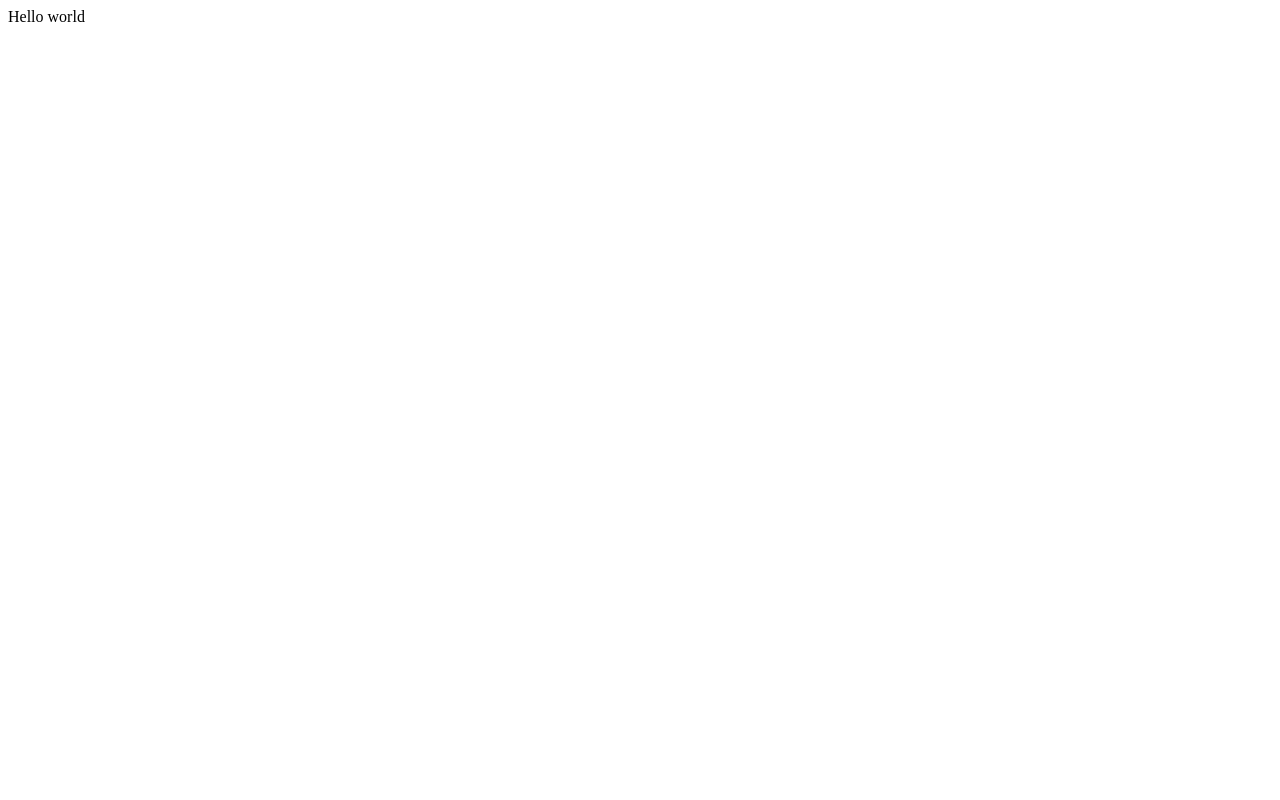
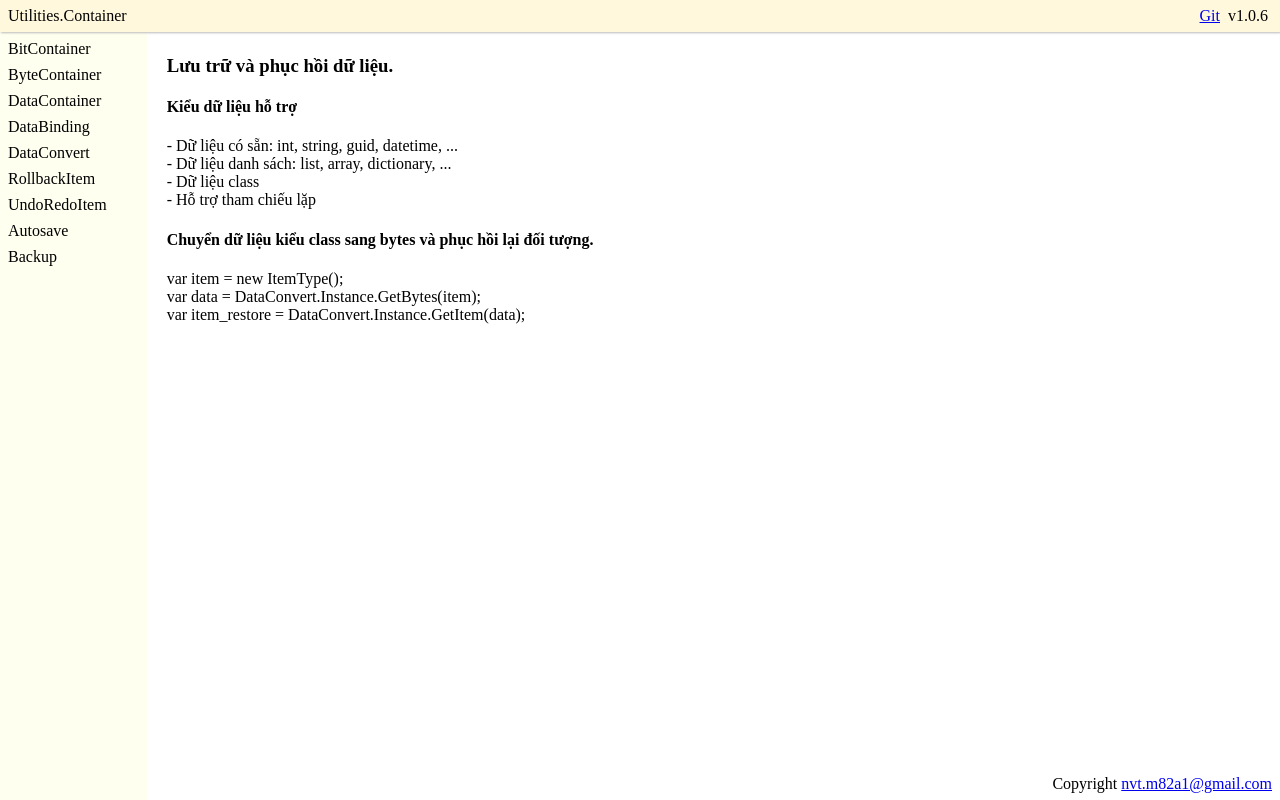
Before and after one commit to nvt-m82a1/nvt-m82a1.github.io, a plain HTML site: page Utilities.Container/index.html in a window 1280 px wide. Drawn offline with Linux system fonts and the light colour scheme.

Commit message:
Add Utilities.Container

```diff
--- /dev/null
+++ b/Utilities.Container/files/css/app.css
@@ -0,0 +1,21 @@
+@import url(header.css);
+@import url(menu.css);
+@import url(page.css);
+@import url(footer.css);
+
+html {
+    height: 100vh;
+}
+
+body {
+    display: flex;
+    flex-direction: column;
+    height: 100%;
+    margin: 0;
+}
+
+#app_body {
+    display: flex;
+    flex-grow: 1;
+    z-index: 1;
+}
--- /dev/null
+++ b/Utilities.Container/files/css/footer.css
@@ -0,0 +1,15 @@
+#footer {
+    display: flex;
+    position: absolute;
+    width: 100vw;
+    height: 32px;
+    bottom: 0;
+    align-items: center;
+    flex-direction: row-reverse;
+    z-index: 2;
+}
+
+#footer div {
+    padding-left: 8px;
+    padding-right: 8px;
+}
--- /dev/null
+++ b/Utilities.Container/files/css/header.css
@@ -0,0 +1,28 @@
+#header {
+    display: flex;
+    justify-content: space-between;
+    height: 32px;
+    align-items: center;
+    padding-left: 8px;
+    padding-right: 8px;
+    background-color: cornsilk;
+    box-shadow: 1px 1px 2px #bbb;
+    z-index: 3;
+}
+
+#header #app_name {
+    cursor: pointer;
+}
+
+#header .left {
+    display: flex;
+}
+
+#header .right {
+    display: flex;
+}
+
+#header .right div {
+    padding-left: 4px;
+    padding-right: 4px;
+}
--- /dev/null
+++ b/Utilities.Container/files/css/menu.css
@@ -0,0 +1,19 @@
+#menu {
+    background-color: ivory;
+    padding: 4px 40px 4px 8px;
+}
+
+#menu .jselement.menu-item {
+    padding-top: 4px;
+    padding-bottom: 4px;
+    cursor: pointer;
+}
+
+#menu .jselement.menu-item:hover {
+    text-decoration: underline;
+    text-underline-offset: 4px;
+}
+
+#menu .jselement.menu-item.menu-highlight {
+    color: turquoise;
+}
--- /dev/null
+++ b/Utilities.Container/files/css/page.css
@@ -0,0 +1,16 @@
+#page {
+    padding: 4px 8px 4px 20px;
+}
+
+#page .jselement.method {
+    padding-top: 4px;
+    padding-bottom: 20px;
+}
+
+#page .jselement.method-name {
+    padding-bottom: 4px;
+}
+
+#page .jselement.method-description {
+    padding-left: 20px;
+}
--- /dev/null
+++ b/Utilities.Container/files/js/pagerender.js
@@ -0,0 +1,79 @@
+(function () {
+    // header
+    var appName = document.getElementById("app_name");
+    var appDescription = document.getElementById("app_description");
+
+    appName.onclick = () => {
+        highlightMenu();
+        var page = document.getElementById("page");
+        page.replaceChildren(appDescription);
+    }
+    // end header
+
+    // menu
+    var menu = document.getElementById("menu");
+    menu.classList.add("jselement");
+    menu.classList.add("menu");
+    var pagemodel = window.pagemodel || [];
+    var pageloaded = {};
+
+    pagemodel.forEach(x => {
+        var menuElement = document.createElement("div");
+        menuElement.classList.add("jselement");
+        menuElement.classList.add("menu-item");
+        menuElement.textContent = x.name;
+        menuElement.onclick = () => {
+            loadPage(x.name, pageloaded);
+            highlightMenu(menuElement);
+        }
+        menu.append(menuElement);
+    });
+
+    function loadPage(name, loaded) {
+        if (loaded[name] === undefined) {
+            var classes = pagemodel.find(x => x.name === name);
+            if (classes === undefined) return;
+
+            loaded[name] = [];
+            classes.methods.forEach(x => {
+                loaded[name].push(createMethodElement(x));
+            });
+        }
+
+        var page = document.getElementById("page");
+        page.replaceChildren(...loaded[name]);
+    }
+
+    function createMethodElement(methodData) {
+        var methodElement = document.createElement("div");
+        methodElement.classList.add("jselement");
+        methodElement.classList.add("method");
+        methodElement.textContent = methodData.name;
+
+        var nameElement = document.createElement("div");
+        nameElement.classList.add("jselement");
+        nameElement.classList.add("method-name");
+        nameElement.textContent = methodData.name;
+
+        var descriptionElement = document.createElement("div");
+        descriptionElement.classList.add("jselement");
+        descriptionElement.classList.add("method-description");
+        descriptionElement.textContent = methodData.description;
+
+        methodElement.replaceChildren(nameElement, descriptionElement);
+        return methodElement;
+    }
+
+    function highlightMenu(menuElement) {
+        menu.childNodes.forEach(menuNode => {
+            if (menuNode !== menuElement) {
+                menuNode.classList.remove("menu-highlight");
+            }
+        })
+
+        if (menuElement !== undefined) {
+            menuElement.classList.add("menu-highlight");
+        }
+    }
+    // end menu
+})();
--- /dev/null
+++ b/Utilities.Container/files/model/pagemodel.js
@@ -0,0 +1,256 @@
+window.pagemodel = [
+  {
+    "name": "BitContainer",
+    "description": "Xử lý dữ liệu boolean",
+    "methods": [
+      {
+        "name": "void Add(bool data)",
+        "description": "Thêm một dữ liệu boolean"
+      },
+      {
+        "name": "void AddArray(IEnumerable<bool> data)",
+        "description": "Thêm một mảng dữ liệu boolean"
+      },
+      {
+        "name": "bool? Read()",
+        "description": "Đọc một dữ liệu boolean"
+      },
+      {
+        "name": "bool? Scan()",
+        "description": "Quét một dữ liệu boolean"
+      },
+      {
+        "name": "bool?[] ReadArray(int length)",
+        "description": "Đọc một mảng boolean"
+      },
+      {
+        "name": "void ReadReset()",
+        "description": "Reset cờ đọc"
+      },
+      {
+        "name": "void Clear()",
+        "description": "Làm rỗng container"
+      },
+      {
+        "name": "IEnumerable<byte> Export()",
+        "description": "Xuất dữ liệu từ container"
+      },
+      {
+        "name": "int Import(byte[] buffer, int start = 0)",
+        "description": "Nhập dữ liệu vào container"
+      }
+    ]
+  },
+  {
+    "name": "ByteContainer",
+    "description": "Xử lý dữ liệu byte",
+    "methods": [
+      {
+        "name": "void AddItem(byte data)",
+        "description": "Thêm một dữ liệu byte"
+      },
+      {
+        "name": "void AddItems(byte[] data)",
+        "description": "Thêm một danh sách dữ liệu byte"
+      },
+      {
+        "name": "void AddArray(IEnumerable<byte> data",
+        "description": "Thêm một mảng dữ liệu"
+      },
+      {
+        "name": "byte? ReadItem()",
+        "description": "Đọc một dữ liệu byte"
+      },
+      {
+        "name": "byte[] ReadItems(int length)",
+        "description": "Đọc nhiều dữ liệu byte"
+      },
+      {
+        "name": "byte[] ScanItems(int length)",
+        "description": "Quét nhiều dữ liệu byte"
+      },
+      {
+        "name": "(int, IEnumerable<byte>?) ReadArray()",
+        "description": "Đọc một mảng dữ liệu"
+      },
+      {
+        "name": "void ReadReset()",
+        "description": "Reset thông tin đọc"
+      },
+      {
+        "name": "void Clear()",
+        "description": "Làm rỗng container"
+      },
+      {
+        "name": "IEnumerable<byte> Export()",
+        "description": "Xuất dữ liệu từ container"
+      },
+      {
+        "name": "int Import(byte[] buffer, int start = 0)",
+        "description": "Nhập dữ liệu vào container"
+      }
+    ]
+  },
+  {
+    "name": "DataContainer",
+    "description": "Xử lý dữ liệu data",
+    "methods": [
+      {
+        "name": "void AddLength(int data)",
+        "description": "Ghi một kích thước byte hoặc integer"
+      },
+      {
+        "name": "int ReadLength()",
+        "description": "Đọc một kích thước byte hoặc integer"
+      },
+      {
+        "name": "int ScanLength()",
+        "description": "Quét trước kích thước là một byte hoặc integer"
+      },
+      {
+        "name": "void AddBoolean(bool data)",
+        "description": "Ghi một giá trị boolean"
+      },
+      {
+        "name": "bool? ReadBoolean()",
+        "description": "Đọc một giá trị boolean"
+      },
+      {
+        "name": "void AddBooleanArray(IEnumerable<bool> data)",
+        "description": "Ghi một danh sách giá trị boolean"
+      },
+      {
+        "name": "IEnumerable<bool?> ReadBooleanArray(int length)",
+        "description": "Đọc một danh sách giá trị boolean"
+      },
+      {
+        "name": "void AddArray(IEnumerable<byte> data)",
+        "description": "Ghi một mảng dữ liệu"
+      },
+      {
+        "name": "(int, IEnumerable<byte>?) ReadArray()",
+        "description": "Đọc một mảng dữ liệu"
+      }
+    ]
+  },
+  {
+    "name": "DataBinding",
+    "description": "Đọc và ghi thành viên của class",
+    "methods": [
+      {
+        "name": "byte[]? ReadMembers<T>(T item) where T : class",
+        "description": "Đọc thuộc tính trong item"
+      },
+      {
+        "name": "void WriteMembers<T>(T item, byte[]? data) where T : class",
+        "description": "Ghi vào item những thuộc tính trong data"
+      }
+    ]
+  },
+  {
+    "name": "DataConvert",
+    "description": "Đọc và ghi một kiểu dữ liệu",
+    "methods": [
+      {
+        "name": "byte[]? GetBytes<T>(T? data)",
+        "description": "Lấy dữ liệu bytes từ data"
+      },
+      {
+        "name": "T? GetItem<T>(byte[]? data)",
+        "description": "Lấy giá trị trong data"
+      }
+    ]
+  },
+  {
+    "name": "RollbackItem",
+    "description": "Rollback một đối tượng",
+    "methods": [
+      {
+        "name": "void Commit()",
+        "description": "Lưu trạng thái hiện tại"
+      },
+      {
+        "name": "bool Rollback()",
+        "description": "Trở về trạng thái phía trước"
+      }
+    ]
+  },
+  {
+    "name": "UndoRedoItem",
+    "description": "Undo và redo một đối tượng",
+    "methods": [
+      {
+        "name": "void Commit()",
+        "description": "Lưu trạng thái hiện tại"
+      },
+      {
+        "name": "void Latest()",
+        "description": "Trở về trạng thái mới nhất"
+      },
+      {
+        "name": "bool Undo()",
+        "description": "Trở về trạng thái phía trước"
+      },
+      {
+        "name": "bool Redo()",
+        "description": "Trở về trạng thái phía sau"
+      }
+    ]
+  },
+  {
+    "name": "Autosave",
+    "description": "Tự động lưu dữ liệu",
+    "methods": [
+      {
+        "name": "bool Create<T>(string key, Func<T?> getValue, int timeInterval = 10, int numberOfBackup = 1)",
+        "description": "Thêm một luồng backup dữ liệu"
+      },
+      {
+        "name": "T? Get<T>(string key, int reverseIndex = 0)",
+        "description": "Lấy một bản dữ liệu"
+      },
+      {
+        "name": "T? Get<T>(string key, long timestamp, int reverseIndex = 0)",
+        "description": "Lấy một bản dữ liệu trước thời điểm"
+      },
+      {
+        "name": "void Stop(string key)",
+        "description": "Dừng một luồng sao lưu"
+      }
+    ]
+  },
+  {
+    "name": "Backup",
+    "description": "Tập hợp những bản lưu trữ dữ liệu",
+    "methods": [
+      {
+        "name": "bool Setup(string key, int numberOfBackup)",
+        "description": "Tạo một bản lưu trữ dữ liệu"
+      },
+      {
+        "name": "bool Add<T>(string key, T value)",
+        "description": "Thêm dữ liệu vào bản lưu trữ"
+      },
+      {
+        "name": "bool Import(string key, byte[] data)",
+        "description": "Thêm dữ liệu là một bản ghi backup"
+      },
+      {
+        "name": "byte[]? Export(string key, int reverseIndex = 0)",
+        "description": "Lấy một bản ghi backup"
+      },
+      {
+        "name": "byte[]? Export(string key, long timestamp, int reverseIndex = 0)",
+        "description": "Lấy một bản ghi backup trước thời điểm"
+      },
+      {
+        "name": "T? Get<T>(string key, int reverseIndex = 0)",
+        "description": "Lấy một bản lưu trữ là một class"
+      },
+      {
+        "name": "T? Get<T>(string key, long timestamp, int reverseIndex = 0)",
+        "description": "Lấy một bản lưu trữ là một class trước thời điểm"
+      }
+    ]
+  }
+]
--- a/Utilities.Container/index.html
+++ b/Utilities.Container/index.html
@@ -1 +1,47 @@
-Hello world
+<!DOCTYPE html>
+<html>
+<header>
+    <meta charset="utf-8">
+    <link rel="stylesheet" href="files/css/app.css">
+</header>
+
+<body>
+    <div id="header">
+        <div class="left">
+            <div id="app_name">Utilities.Container</div>
+        </div>
+        <div class="right">
+            <div><a target="_blank" href="https://github.com/nvt-m82a1/Utilities">Git</a></div>
+            <div>v1.0.6</div>
+        </div>
+    </div>
+
+    <div id="app_body">
+        <div id="menu"></div>
+        <div id="page">
+            <div id="app_description">
+                <h3>Lưu trữ và phục hồi dữ liệu.</h3>
+
+                <h4>Kiểu dữ liệu hỗ trợ</h4>
+                <div>- Dữ liệu có sẵn: int, string, guid, datetime, ...</div>
+                <div>- Dữ liệu danh sách: list, array, dictionary, ...</div>
+                <div>- Dữ liệu class</div>
+                <div>- Hỗ trợ tham chiếu lặp</div>
+
+                <h4>Chuyển dữ liệu kiểu class sang bytes và phục hồi lại đối tượng.</h4>
+                <div>var item = new ItemType();</div>
+                <div>var data = DataConvert.Instance.GetBytes(item);</div>
+                <div>var item_restore = DataConvert.Instance.GetItem<ItemType>(data);</div>
+            </div>
+        </div>
+    </div>
+
+    <div id="footer">
+        <div>Copyright <a href="mailto:nvt.m82a1@gmail.com">nvt.m82a1@gmail.com</a></div>
+    </div>
+
+    <script src="files/model/pagemodel.js"></script>
+    <script src="files/js/pagerender.js"></script>
+</body>
+
+</html>
```
